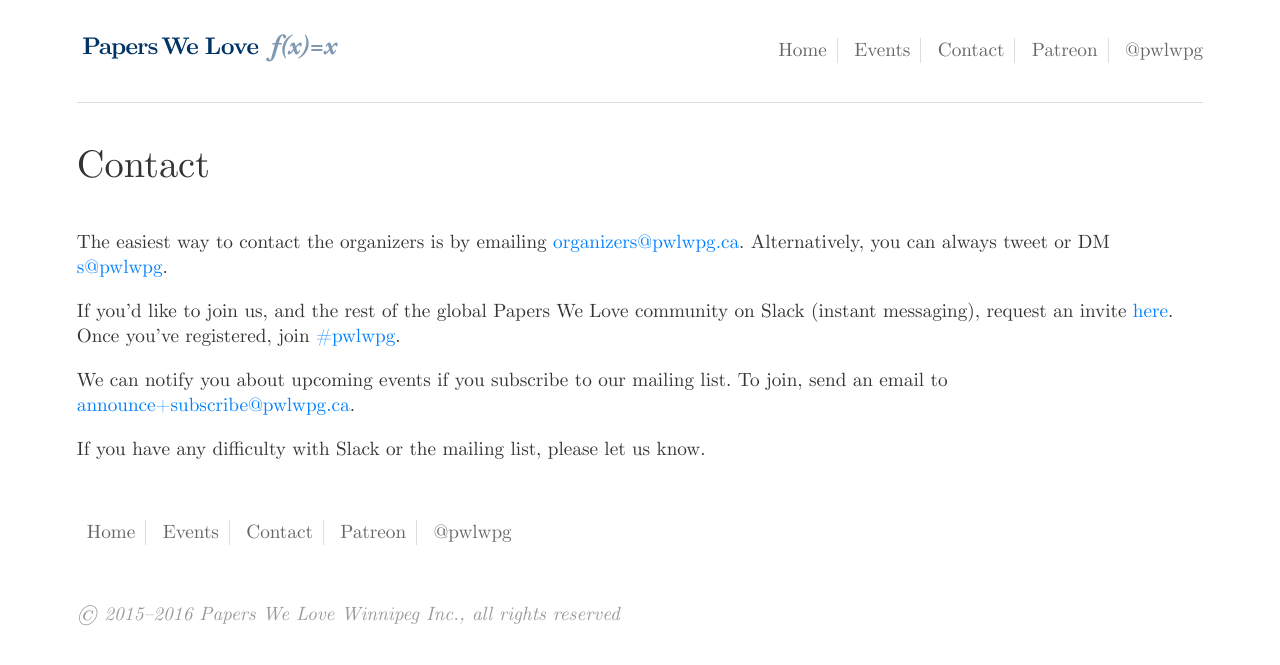
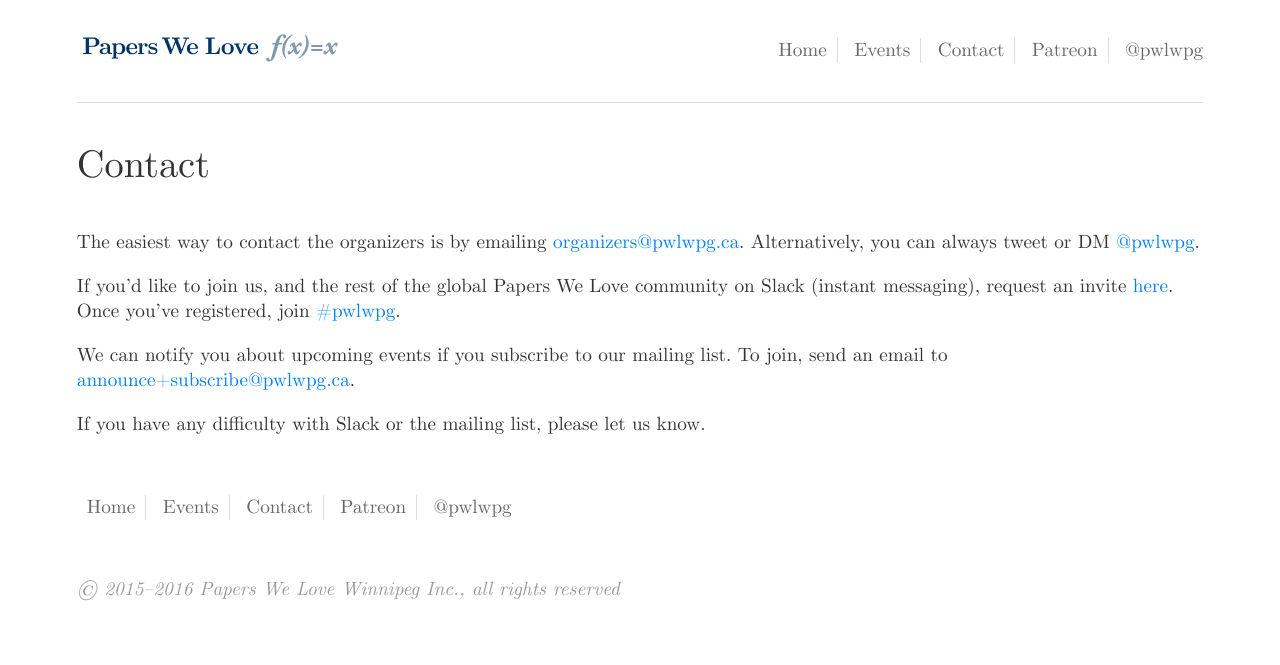
Before and after one commit to pwlwpg/pwlwpg.github.io, a Jekyll site: the page built from contact.md, in a window 1280 px wide. Shown: the top 665 px of the page. Built offline with Jekyll 4.4.1, drawn with Linux system fonts in a browser that asks for light colours.

Commit message:
Typo fix

```diff
--- a/contact.md
+++ b/contact.md
@@ -4,7 +4,7 @@
 permalink: /contact/
 ---
 
-The easiest way to contact the organizers is by emailing [organizers@pwlwpg.ca](mailto:organizers@pwlwpg.ca). Alternatively, you can always tweet or DM [s@pwlwpg](https://twitter.com/pwlwpg/).
+The easiest way to contact the organizers is by emailing [organizers@pwlwpg.ca](mailto:organizers@pwlwpg.ca). Alternatively, you can always tweet or DM [@pwlwpg](https://twitter.com/pwlwpg/).
 
 If you'd like to join us, and the rest of the global Papers We Love community on Slack (instant messaging), request an invite [here](http://papersweloveslack.herokuapp.com/). Once you've registered, join [#pwlwpg](https://paperswelove.slack.com/messages/pwlwpg/).
 
```
